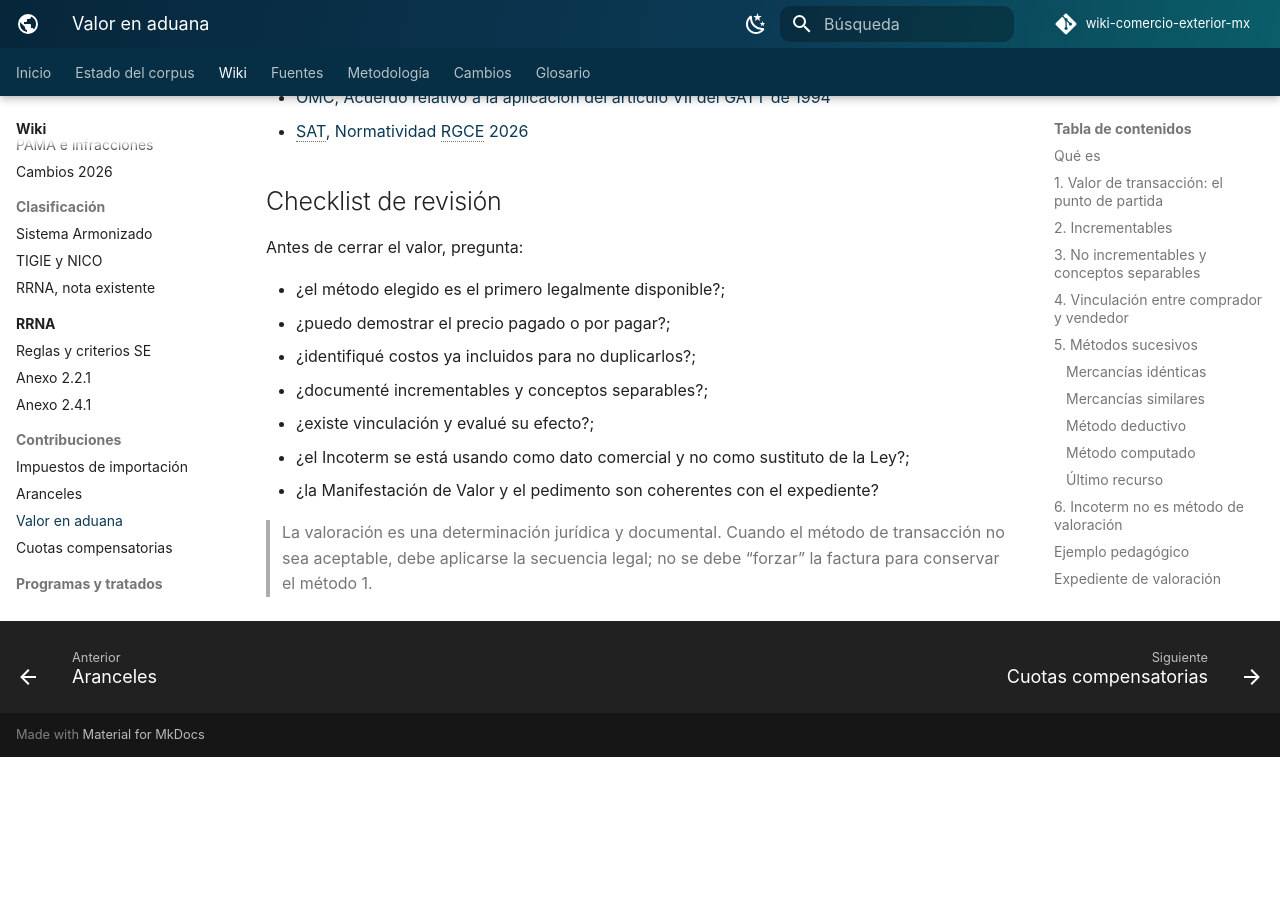
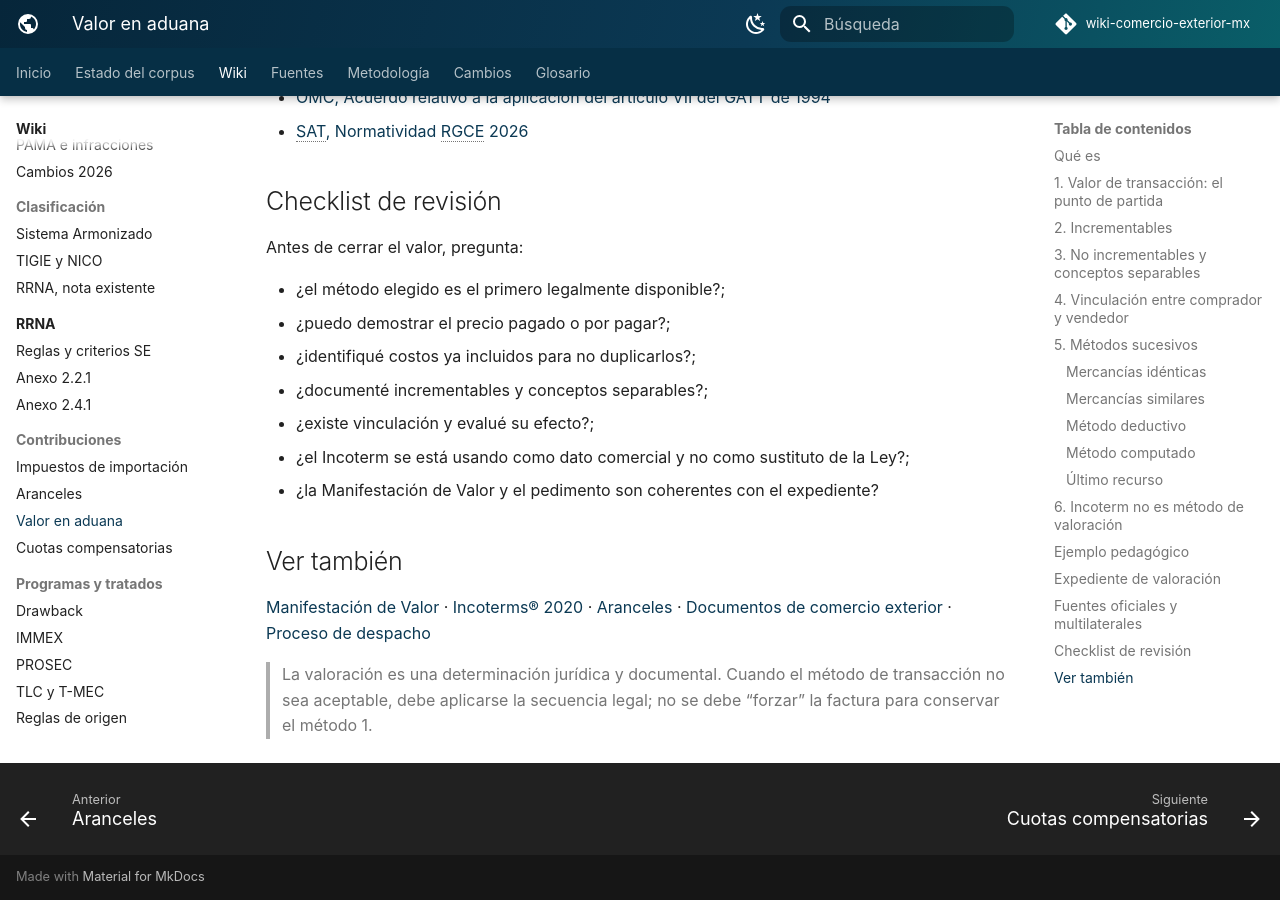
Before and after one commit to jccontrerasg08-cpu/wiki-comercio-exterior-mx, an MkDocs documentation site: the page built from docs/wiki/contribuciones/valor-en-aduana.md, in a window 1280 px wide and 900 px high, scrolled down 4891 px. Built offline with MkDocs 1.6.1 and Material for MkDocs 9.7.7, drawn with Linux system fonts in a browser that asks for light colours; comment, search, counter and statistics services are not loaded; before the commit the page ends 5648 px from its top, so only the background shows below that.

Commit message:
docs: add valuation related links

```diff
--- a/docs/wiki/contribuciones/valor-en-aduana.md
+++ b/docs/wiki/contribuciones/valor-en-aduana.md
@@ -134,4 +134,8 @@
 - ¿el Incoterm se está usando como dato comercial y no como sustituto de la Ley?;
 - ¿la Manifestación de Valor y el pedimento son coherentes con el expediente?
 
+## Ver también
+
+[Manifestación de Valor](../aduana/manifestacion-valor.md) · [Incoterms® 2020](../logistica/incoterms.md) · [Aranceles](aranceles.md) · [Documentos de comercio exterior](../aduana/documentos.md) · [Proceso de despacho](../aduana/proceso-despacho.md)
+
 > La valoración es una determinación jurídica y documental. Cuando el método de transacción no sea aceptable, debe aplicarse la secuencia legal; no se debe “forzar” la factura para conservar el método 1.
```
